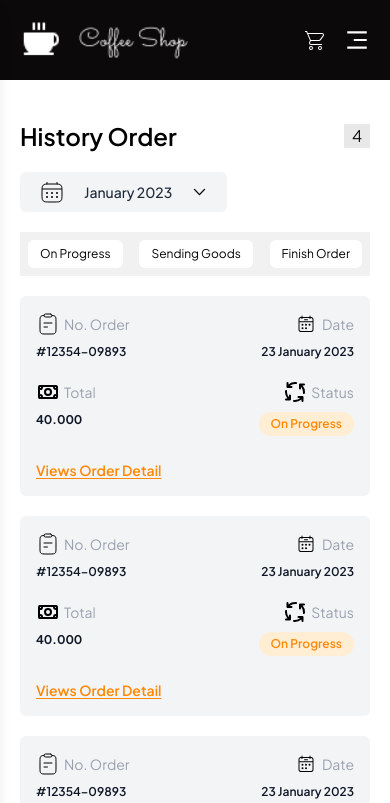
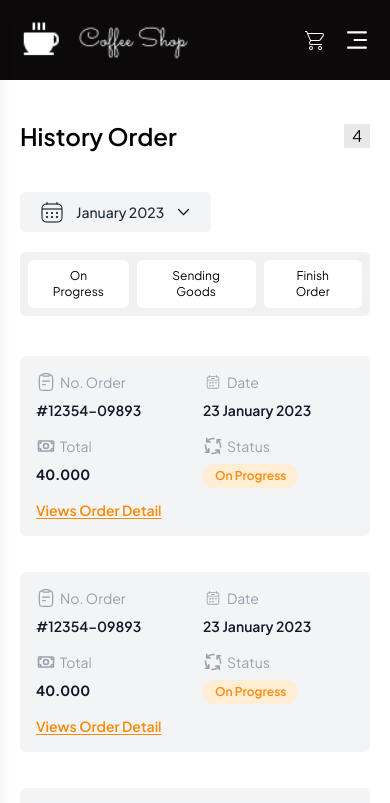
Before and after one commit to ariekas/koda-b4-react, a React (Vite) app: page /history in a window 390 px wide. Shown: the top 803 px of the page. Built offline with nearby package versions, Linux system fonts and the light colour scheme.

Commit message:
feat: update responsive design history page

```diff
--- a/src/page/HistoryPage.jsx
+++ b/src/page/HistoryPage.jsx
@@ -4,93 +4,96 @@ export function HistoryPage() {
     return (
         <>
             <div className="pt-30 p-5">
-                <div className="flex items-center justify-between">
+                <div className="flex items-center justify-between lg:justify-start gap-5">
                     <p className="text-2xl font-semibold">History Order</p>
                     <div className="px-2 bg-[#E8E8E8] ">
                         <p className="">4</p>
                     </div>
                 </div>
-                <div className="inline-flex items-center gap-5 bg-gray-100 px-5 mt-5 py-2 rounded-md text-gray-800">
+                <div className="grid grid-cols-1  md:grid-cols-3 md:mt-5 md:gap-5">
+                    <div className="flex flex-col col-span-2">
+                        <div className="flex flex-col md:flex-row items-start justify-between md:items-center md:mt-0 my-10 gap-5 lg:gap-0">
+                            <div className="flex items-center gap-3 bg-gray-100 px-5 py-2 rounded-md text-gray-800 md:order-2">
                                 <svg xmlns="http://www.w3.org/2000/svg" width="24" height="24" viewBox="0 0 24 24">
                                     <g fill="none">
-                            <path stroke="#000" stroke-width="1" d="M2 12c0-3.771 0-5.657 1.172-6.828S6.229 4 10 4h4c3.771 0 5.657 0 6.828 1.172S22 8.229 22 12v2c0 3.771 0 5.657-1.172 6.828S17.771 22 14 22h-4c-3.771 0-5.657 0-6.828-1.172S2 17.771 2 14z" />
-                            <path stroke="#000" stroke-linecap="round" stroke-width="1" d="M7 4V2.5M17 4V2.5M2.5 9h19" />
+                                        <path stroke="#000" strokeWidth="1" d="M2 12c0-3.771 0-5.657 1.172-6.828S6.229 4 10 4h4c3.771 0 5.657 0 6.828 1.172S22 8.229 22 12v2c0 3.771 0 5.657-1.172 6.828S17.771 22 14 22h-4c-3.771 0-5.657 0-6.828-1.172S2 17.771 2 14z" />
+                                        <path stroke="#000" strokeLinecap="round" strokeWidth="1" d="M7 4V2.5M17 4V2.5M2.5 9h19" />
                                         <path fill="#000" d="M18 17a1 1 0 1 1-2 0a1 1 0 0 1 2 0m0-4a1 1 0 1 1-2 0a1 1 0 0 1 2 0m-5 4a1 1 0 1 1-2 0a1 1 0 0 1 2 0m0-4a1 1 0 1 1-2 0a1 1 0 0 1 2 0m-5 4a1 1 0 1 1-2 0a1 1 0 0 1 2 0m0-4a1 1 0 1 1-2 0a1 1 0 0 1 2 0" />
                                     </g>
                                 </svg>
                                 <span className="text-sm font-medium">January 2023</span>
                                 <svg xmlns="http://www.w3.org/2000/svg" width="15" height="15" viewBox="0 0 1024 1024" className="rotate-180">
-                        <path fill="#000" d="m488.832 344.32l-339.84 356.672a32 32 0 0 0 0 44.16l.384.384a29.44 29.44 0 0 0 42.688 0l320-335.872l319.872 335.872a29.44 29.44 0 0 0 42.688 0l.384-.384a32 32 0 0 0 0-44.16L535.168 344.32a32 32 0 0 0-46.336 0" stroke-width="25.5" stroke="#000" />
+                                    <path fill="#000" d="m488.832 344.32l-339.84 356.672a32 32 0 0 0 0 44.16l.384.384a29.44 29.44 0 0 0 42.688 0l320-335.872l319.872 335.872a29.44 29.44 0 0 0 42.688 0l.384-.384a32 32 0 0 0 0-44.16L535.168 344.32a32 32 0 0 0-46.336 0" strokeWidth="25.5" stroke="#000" />
                                 </svg>
                             </div>
-                <div className="flex gap-2 items-center bg-[#E8E8E899] my-5 p-2">
-                    <div className="flex items-center justify-between w-full gap-2">
-                        <Button style={"bg-white flex justify-center  text-xs p-3"}>
-                            On Progress
-                        </Button>
-                        <Button style={"bg-white flex justify-center  text-xs p-3"}>
-                            Sending Goods
-                        </Button>
-                        <Button style={"bg-white flex justify-center  text-xs p-3"}>
-                            Finish Order
-                        </Button>
+                            <div className="flex gap-2 items-center bg-[#E8E8E899] p-2 rounded-md">
+                                <Button style={"bg-white text-xs px-4 py-2"}>On Progress</Button>
+                                <Button style={"bg-white text-xs px-4 py-2"}>Sending Goods</Button>
+                                <Button style={"bg-white text-xs px-4 py-2"}>Finish Order</Button>
                             </div>
                         </div>
                         <div className="flex flex-col gap-5">
                             {[...Array(5)].map((_, i) => (
-                        <div className="bg-gray-100 rounded-md p-4 w-full flex flex-col gap-2" key={i}>
-                            <div className="flex justify-between items-start mb-3">
+                                <>
+                                    <div className="bg-gray-100 rounded-md p-4 w-full mb-4" key={i}>
+                                        <div className="flex flex-col lg:flex-row gap-10">
+                                            <div className="hidden lg:block flex-shrink-0">
+                                                <img
+                                                    src="/public/images/coffe.png"
+                                                    alt="Coffee"
+                                                    className="w-32 h-32 object-cover rounded"
+                                                />
+                                            </div>
+
+                                            <div className="flex flex-col gap-3 w-full">
+                                                <div className="grid grid-cols-2 lg:grid-cols-4  gap-4">
                                                     <div className="flex flex-col gap-2">
                                                         <div className="flex items-center gap-1 text-gray-400 text-sm">
-                                        <svg xmlns="http://www.w3.org/2000/svg" width="24" height="24" viewBox="0 0 24 24">
-                                            <g fill="none" stroke="#000" stroke-linecap="round" stroke-linejoin="round" stroke-width="1">
+                                                            <svg xmlns="http://www.w3.org/2000/svg" width="20" height="20" viewBox="0 0 24 24">
+                                                                <g fill="none" stroke="#9CA3AF" strokeLinecap="round" strokeLinejoin="round" strokeWidth="1.5">
                                                                     <path d="M14.496 2h-5a1.5 1.5 0 0 0 0 3h5a1.5 1.5 0 0 0 0-3m-6.5 13h3.429m-3.429-4h8" />
                                                                     <path d="M15.996 3.5c1.553.047 2.48.22 3.121.862c.88.878.88 2.293.88 5.12V16c0 2.828 0 4.242-.88 5.121c-.878.879-2.293.879-5.12.879h-4c-2.83 0-4.244 0-5.122-.879S3.996 18.828 3.996 16V9.483c0-2.828 0-4.243.879-5.121c.641-.642 1.568-.815 3.121-.862" />
                                                                 </g>
                                                             </svg>
                                                             <span>No. Order</span>
                                                         </div>
-                                    <p className="font-semibold text-gray-900 text-xs">#12354–09893</p>
+                                                        <p className="font-semibold text-gray-900 text-sm">#12354–09893</p>
                                                     </div>
-
-                                <div className="text-right flex flex-col gap-2">
-                                    <div className="flex items-center gap-1 text-gray-400 text-sm justify-end">
-                                        <svg xmlns="http://www.w3.org/2000/svg" width="24" height="24" viewBox="0 0 24 24">
-                                            <path fill="#000" d="M10.5 7.25a.5.5 0 0 0 0 1h3a.5.5 0 0 0 0-1zm-1 5.5a1 1 0 1 1-2 0a1 1 0 0 1 2 0m0 3.5a1 1 0 1 1-2 0a1 1 0 0 1 2 0m2.5-2.5a1 1 0 1 0 0-2a1 1 0 0 0 0 2m1 2.5a1 1 0 1 1-2 0a1 1 0 0 1 2 0m2.5-2.5a1 1 0 1 0 0-2a1 1 0 0 0 0 2" />
-                                            <path fill="#000" fill-rule="evenodd" d="M8 3.5a.5.5 0 0 1 .5.5v1h7V4a.5.5 0 0 1 1 0v1.003q.367.003.654.026c.365.03.685.093.981.243a2.5 2.5 0 0 1 1.092 1.093c.151.296.214.616.244.98c.029.355.029.792.029 1.334v7.642c0 .542 0 .98-.029 1.333c-.03.365-.093.685-.244.981a2.5 2.5 0 0 1-1.092 1.092c-.296.151-.616.214-.98.244c-.355.029-.792.029-1.333.029H8.179c-.542 0-.98 0-1.333-.029c-.365-.03-.685-.093-.981-.244a2.5 2.5 0 0 1-1.093-1.092c-.15-.296-.213-.616-.243-.98C4.5 17.3 4.5 16.862 4.5 16.32V8.68c0-.475 0-.868.02-1.197l.009-.136c.03-.365.093-.685.243-.981a2.5 2.5 0 0 1 1.093-1.093c.296-.15.616-.213.98-.243q.289-.023.655-.026V4a.5.5 0 0 1 .5-.5m-.5 3v-.497a9 9 0 0 0-.573.023c-.302.024-.476.07-.608.137a1.5 1.5 0 0 0-.656.656c-.067.132-.113.306-.137.608C5.5 7.736 5.5 8.132 5.5 8.7v.55h13V8.7c0-.568 0-.964-.026-1.273c-.024-.302-.07-.476-.137-.608a1.5 1.5 0 0 0-.656-.656c-.132-.067-.306-.113-.608-.137a9 9 0 0 0-.573-.023V6.5a.5.5 0 0 1-1 0V6h-7v.5a.5.5 0 0 1-1 0m11 3.75h-13v6.05c0 .568 0 .965.026 1.273c.024.302.07.476.137.608a1.5 1.5 0 0 0 .656.656c.132.067.306.113.608.137C7.236 19 7.632 19 8.2 19h7.6c.568 0 .965 0 1.273-.026c.302-.024.476-.07.608-.137a1.5 1.5 0 0 0 .656-.656c.067-.132.113-.306.137-.608c.026-.308.026-.705.026-1.273z" clip-rule="evenodd" />
+                                                    <div className="flex flex-col gap-2">
+                                                        <div className="flex items-center gap-1 text-gray-400 text-sm">
+                                                            <svg xmlns="http://www.w3.org/2000/svg" width="20" height="20" viewBox="0 0 24 24">
+                                                                <path fill="#9CA3AF" d="M10.5 7.25a.5.5 0 0 0 0 1h3a.5.5 0 0 0 0-1zm-1 5.5a1 1 0 1 1-2 0a1 1 0 0 1 2 0m0 3.5a1 1 0 1 1-2 0a1 1 0 0 1 2 0m2.5-2.5a1 1 0 1 0 0-2a1 1 0 0 0 0 2m1 2.5a1 1 0 1 1-2 0a1 1 0 0 1 2 0m2.5-2.5a1 1 0 1 0 0-2a1 1 0 0 0 0 2" />
+                                                                <path fill="#9CA3AF" fillRule="evenodd" d="M8 3.5a.5.5 0 0 1 .5.5v1h7V4a.5.5 0 0 1 1 0v1.003q.367.003.654.026c.365.03.685.093.981.243a2.5 2.5 0 0 1 1.092 1.093c.151.296.214.616.244.98c.029.355.029.792.029 1.334v7.642c0 .542 0 .98-.029 1.333c-.03.365-.093.685-.244.981a2.5 2.5 0 0 1-1.092 1.092c-.296.151-.616.214-.98.244c-.355.029-.792.029-1.333.029H8.179c-.542 0-.98 0-1.333-.029c-.365-.03-.685-.093-.981-.244a2.5 2.5 0 0 1-1.093-1.092c-.15-.296-.213-.616-.243-.98C4.5 17.3 4.5 16.862 4.5 16.32V8.68c0-.475 0-.868.02-1.197l.009-.136c.03-.365.093-.685.243-.981a2.5 2.5 0 0 1 1.093-1.093c.296-.15.616-.213.98-.243q.289-.023.655-.026V4a.5.5 0 0 1 .5-.5m-.5 3v-.497a9 9 0 0 0-.573.023c-.302.024-.476.07-.608.137a1.5 1.5 0 0 0-.656.656c-.067.132-.113.306-.137.608C5.5 7.736 5.5 8.132 5.5 8.7v.55h13V8.7c0-.568 0-.964-.026-1.273c-.024-.302-.07-.476-.137-.608a1.5 1.5 0 0 0-.656-.656c-.132-.067-.306-.113-.608-.137a9 9 0 0 0-.573-.023V6.5a.5.5 0 0 1-1 0V6h-7v.5a.5.5 0 0 1-1 0m11 3.75h-13v6.05c0 .568 0 .965.026 1.273c.024.302.07.476.137.608a1.5 1.5 0 0 0 .656.656c.132.067.306.113.608.137C7.236 19 7.632 19 8.2 19h7.6c.568 0 .965 0 1.273-.026c.302-.024.476-.07.608-.137a1.5 1.5 0 0 0 .656-.656c.067-.132.113-.306.137-.608c.026-.308.026-.705.026-1.273z" clipRule="evenodd" />
                                                             </svg>
                                                             <span>Date</span>
                                                         </div>
-                                    <p className="font-semibold text-gray-900 text-xs">23 January 2023</p>
+                                                        <p className="font-semibold text-gray-900 text-sm">23 January 2023</p>
                                                     </div>
-                            </div>
-
-                            <div className="flex justify-between items-start mb-4">
                                                     <div className="flex flex-col gap-2">
                                                         <div className="flex items-center gap-1 text-gray-400 text-sm">
-                                        <svg xmlns="http://www.w3.org/2000/svg" width="24" height="24" viewBox="0 0 24 24">
-                                            <g fill="none" fill-rule="evenodd">
+                                                            <svg xmlns="http://www.w3.org/2000/svg" width="20" height="20" viewBox="0 0 24 24">
+                                                                <g fill="none" fillRule="evenodd">
                                                                     <path d="m12.594 23.258l-.012.002l-.071.035l-.02.004l-.014-.004l-.071-.036q-.016-.004-.024.006l-.004.01l-.017.428l.005.02l.01.013l.104.074l.015.004l.012-.004l.104-.074l.012-.016l.004-.017l-.017-.427q-.004-.016-.016-.018m.264-.113l-.014.002l-.184.093l-.01.01l-.003.011l.018.43l.005.012l.008.008l.201.092q.019.005.029-.008l.004-.014l-.034-.614q-.005-.019-.02-.022m-.715.002a.02.02 0 0 0-.027.006l-.006.014l-.034.614q.001.018.017.024l.015-.002l.201-.093l.01-.008l.003-.011l.018-.43l-.003-.012l-.01-.01z" />
-                                                <path fill="#000" d="M20 5a2 2 0 0 1 1.995 1.85L22 7v10a2 2 0 0 1-1.85 1.995L20 19H4a2 2 0 0 1-1.995-1.85L2 17V7a2 2 0 0 1 1.85-1.995L4 5zm-2.997 2H6.997L7 7.125A2.875 2.875 0 0 1 4.125 10L4 9.997v4.006L4.125 14A2.875 2.875 0 0 1 7 16.875L6.997 17h10.006L17 16.875a2.875 2.875 0 0 1 2.706-2.87l.232-.004l.062.002V9.997l-.125.003a2.875 2.875 0 0 1-2.87-2.706L17 7.062zm2.872 9a.875.875 0 0 0-.866 1H20v-.991a1 1 0 0 0-.125-.009m-15.75 0a1 1 0 0 0-.125.009V17h.991a.875.875 0 0 0-.866-1M12 8a4 4 0 1 1 0 8a4 4 0 0 1 0-8m0 2a2 2 0 1 0 0 4a2 2 0 0 0 0-4M4.991 7H4v.991a.875.875 0 0 0 1-.866l-.002-.063zM20 7h-.991a.875.875 0 0 0 .866 1l.063-.002L20 7.99z" />
+                                                                    <path fill="#9CA3AF" d="M20 5a2 2 0 0 1 1.995 1.85L22 7v10a2 2 0 0 1-1.85 1.995L20 19H4a2 2 0 0 1-1.995-1.85L2 17V7a2 2 0 0 1 1.85-1.995L4 5zm-2.997 2H6.997L7 7.125A2.875 2.875 0 0 1 4.125 10L4 9.997v4.006L4.125 14A2.875 2.875 0 0 1 7 16.875L6.997 17h10.006L17 16.875a2.875 2.875 0 0 1 2.706-2.87l.232-.004l.062.002V9.997l-.125.003a2.875 2.875 0 0 1-2.87-2.706L17 7.062zm2.872 9a.875.875 0 0 0-.866 1H20v-.991a1 1 0 0 0-.125-.009m-15.75 0a1 1 0 0 0-.125.009V17h.991a.875.875 0 0 0-.866-1M12 8a4 4 0 1 1 0 8a4 4 0 0 1 0-8m0 2a2 2 0 1 0 0 4a2 2 0 0 0 0-4M4.991 7H4v.991a.875.875 0 0 0 1-.866l-.002-.063zM20 7h-.991a.875.875 0 0 0 .866 1l.063-.002L20 7.99z" />
                                                                 </g>
                                                             </svg>
                                                             <span>Total</span>
                                                         </div>
-                                    <p className="font-bold text-gray-900 text-xs">40.000</p>
+                                                        <p className="font-bold text-gray-900 text-sm">40.000</p>
                                                     </div>
-
-                                <div className="text-right flex flex-col gap-2">
-                                    <div className="flex items-center gap-1 text-gray-400 text-sm justify-end">
-                                        <svg xmlns="http://www.w3.org/2000/svg" width="24" height="24" viewBox="0 0 24 24">
-                                            <path fill="#000" d="M6.992 14.502a1 1 0 0 0-1 1v1.782a7.97 7.97 0 0 1-2-5.282a7 7 0 0 1 .052-.88a1 1 0 1 0-1.985-.24a9 9 0 0 0-.067 1.12a9.96 9.96 0 0 0 2.417 6.5H2.992a1 1 0 1 0 0 2h4a.98.98 0 0 0 .794-.422l.037-.043c.007-.01.007-.022.013-.032a1 1 0 0 0 .106-.258a1 1 0 0 0 .032-.156c.003-.03.018-.057.018-.089v-4a1 1 0 0 0-1-1m1.5-8.5H6.709a7.97 7.97 0 0 1 5.283-2a7 7 0 0 1 .88.053a1 1 0 0 0 .24-1.987a9 9 0 0 0-1.12-.066a9.96 9.96 0 0 0-6.5 2.417V3.002a1 1 0 0 0-2 0v4a1 1 0 0 0 .039.195a1 1 0 0 0 .141.346l.012.017a1 1 0 0 0 .244.246c.011.008.017.02.028.028c.014.01.03.013.045.021a1 1 0 0 0 .18.084a1 1 0 0 0 .261.053c.018 0 .032.01.05.01h4a1 1 0 0 0 0-2m11.96 10.804a1 1 0 0 0-.141-.345l-.011-.017a1 1 0 0 0-.245-.246c-.011-.008-.016-.02-.028-.028c-.01-.007-.023-.007-.034-.014a1.2 1.2 0 0 0-.41-.136c-.032-.003-.059-.018-.091-.018h-4a1 1 0 0 0 0 2h1.782a7.97 7.97 0 0 1-5.282 2a7 7 0 0 1-.88-.054a1 1 0 0 0-.24 1.987a9 9 0 0 0 1.12.067a9.96 9.96 0 0 0 6.5-2.417v1.417a1 1 0 0 0 2 0v-4a1 1 0 0 0-.04-.195Zm.54-11.304a1 1 0 0 0 0-2h-4a1 1 0 0 0-.192.039l-.007.001a1 1 0 0 0-.34.14l-.02.013a1 1 0 0 0-.245.244c-.008.01-.02.016-.028.027c-.007.01-.007.023-.014.034a1.2 1.2 0 0 0-.136.413c-.003.03-.018.057-.018.089v4a1 1 0 1 0 2 0V6.719a7.98 7.98 0 0 1 2 5.283a7 7 0 0 1-.053.88a1 1 0 0 0 .872 1.113a1 1 0 0 0 .122.007a1 1 0 0 0 .991-.88a9 9 0 0 0 .068-1.12a9.96 9.96 0 0 0-2.417-6.5Z" />
+                                                    <div className="flex flex-col gap-2">
+                                                        <div className="flex items-center gap-1 text-gray-400 text-sm">
+                                                            <svg xmlns="http://www.w3.org/2000/svg" width="20" height="20" viewBox="0 0 24 24">
+                                                                <path fill="#9CA3AF" d="M6.992 14.502a1 1 0 0 0-1 1v1.782a7.97 7.97 0 0 1-2-5.282a7 7 0 0 1 .052-.88a1 1 0 1 0-1.985-.24a9 9 0 0 0-.067 1.12a9.96 9.96 0 0 0 2.417 6.5H2.992a1 1 0 1 0 0 2h4a.98.98 0 0 0 .794-.422l.037-.043c.007-.01.007-.022.013-.032a1 1 0 0 0 .106-.258a1 1 0 0 0 .032-.156c.003-.03.018-.057.018-.089v-4a1 1 0 0 0-1-1m1.5-8.5H6.709a7.97 7.97 0 0 1 5.283-2a7 7 0 0 1 .88.053a1 1 0 0 0 .24-1.987a9 9 0 0 0-1.12-.066a9.96 9.96 0 0 0-6.5 2.417V3.002a1 1 0 0 0-2 0v4a1 1 0 0 0 .039.195a1 1 0 0 0 .141.346l.012.017a1 1 0 0 0 .244.246c.011.008.017.02.028.028c.014.01.03.013.045.021a1 1 0 0 0 .18.084a1 1 0 0 0 .261.053c.018 0 .032.01.05.01h4a1 1 0 0 0 0-2m11.96 10.804a1 1 0 0 0-.141-.345l-.011-.017a1 1 0 0 0-.245-.246c-.011-.008-.016-.02-.028-.028c-.01-.007-.023-.007-.034-.014a1.2 1.2 0 0 0-.41-.136c-.032-.003-.059-.018-.091-.018h-4a1 1 0 0 0 0 2h1.782a7.97 7.97 0 0 1-5.282 2a7 7 0 0 1-.88-.054a1 1 0 0 0-.24 1.987a9 9 0 0 0 1.12.067a9.96 9.96 0 0 0 6.5-2.417v1.417a1 1 0 0 0 2 0v-4a1 1 0 0 0-.04-.195Zm.54-11.304a1 1 0 0 0 0-2h-4a1 1 0 0 0-.192.039l-.007.001a1 1 0 0 0-.34.14l-.02.013a1 1 0 0 0-.245.244c-.008.01-.02.016-.028.027c-.007.01-.007.023-.014.034a1.2 1.2 0 0 0-.136.413c-.003.03-.018.057-.018.089v4a1 1 0 1 0 2 0V6.719a7.98 7.98 0 0 1 2 5.283a7 7 0 0 1-.053.88a1 1 0 0 0 .872 1.113a1 1 0 0 0 .122.007a1 1 0 0 0 .991-.88a9 9 0 0 0 .068-1.12a9.96 9.96 0 0 0-2.417-6.5Z" />
                                                             </svg>
                                                             <span>Status</span>
                                                         </div>
-                                    <span className="bg-orange-100 text-[#FF8906] px-3 py-1 text-xs font-semibold rounded-full">
+                                                        <span className="bg-orange-100 text-[#FF8906] px-3 py-1 text-xs font-semibold rounded-full inline-block w-fit">
                                                             On Progress
                                                         </span>
                                                     </div>
                                                 </div>
+                                                <div className="col-span-2 lg:col-span-1 flex items-end">
                                                     <a
                                                         href="#"
                                                         className="text-[#FF8906] text-sm font-semibold underline underline-offset-2"
@@ -98,6 +101,10 @@ export function HistoryPage() {
                                                         Views Order Detail
                                                     </a>
                                                 </div>
+                                            </div>
+                                        </div>
+                                    </div>
+                                </>
                             ))}
                         </div>
                         <div className="flex gap-5 items-center   justify-center my-10 ">
@@ -124,7 +131,8 @@ export function HistoryPage() {
                                 </svg>
                             </Icon>
                         </div>
-                <div className="flex flex-col gap-2 bg-white border border-gray-200 p-4 rounded-sm">
+                    </div>
+                    <div className="flex flex-col gap-2 bg-white border border-gray-200 p-4 rounded-sm lg:col-span-1 h-fit">
                         <img src="/public/icons/icon.png" alt="" className="w-1/6" />
                         <p className="text-lg font-bold text-[#4F5665]">Send Us Message</p>
                         <p className="text-sm">if your unable to find answer or find your product quickly, please describe your problem and tell us. we will give you solution.</p>
@@ -134,6 +142,7 @@ export function HistoryPage() {
                         </Button>
                     </div>
                 </div>
+            </div>
         </>
     )
 }
```
Lines whose indentation alone changed are shown as unchanged.
